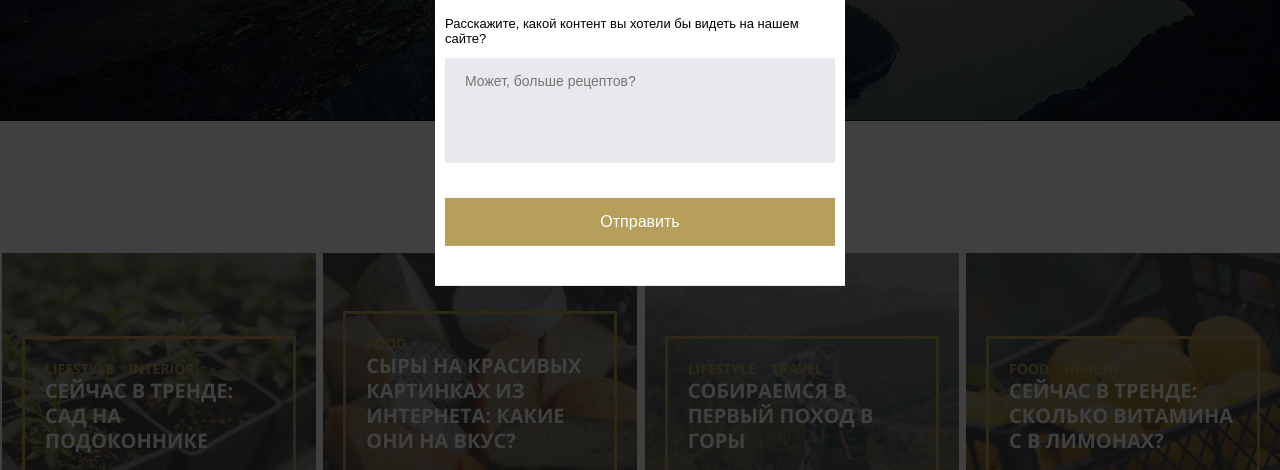
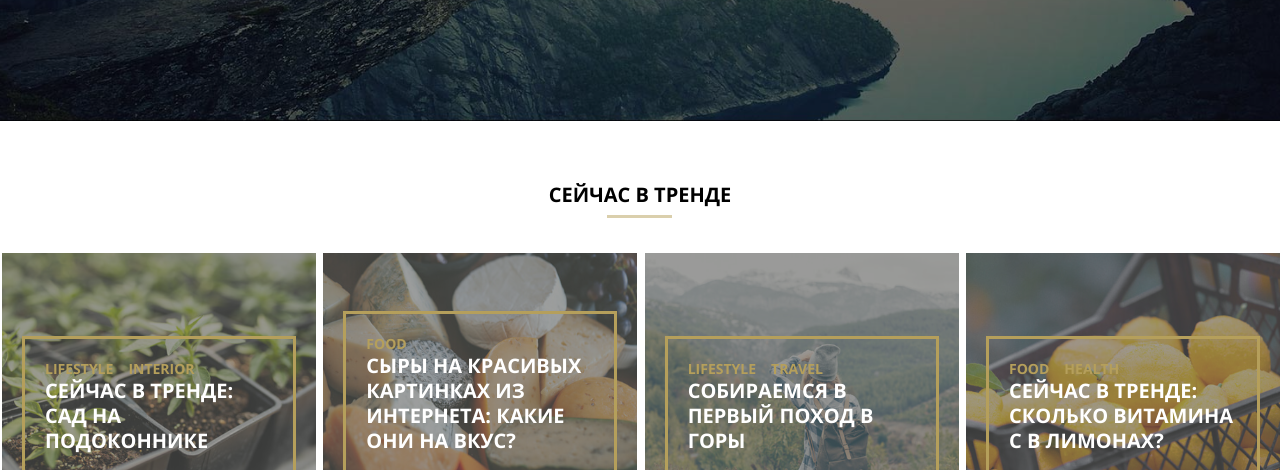
Before and after one commit to pevec1/mq-diplom-netology, a plain HTML site: page index.html in a window 1280 px wide. Shown: the part 330-800 px from the top of the page. Drawn offline with Linux system fonts and the light colour scheme; files whose address does not match are found by name.

Commit message:
update 21-01-2023

```diff
--- a/index.html
+++ b/index.html
@@ -47,7 +47,7 @@
             <a href="#0" class="link-title">Блог о творчестве, спорте, и образе жизни</a>
         </h1>
     </header>
-<div class="form-page">
+<div class="form-page visually-hidden">
  <form class="form-feedback">
     <div class="form-title">
         <h2 class="feedback-title">Ваш фидбек</h2>
```
